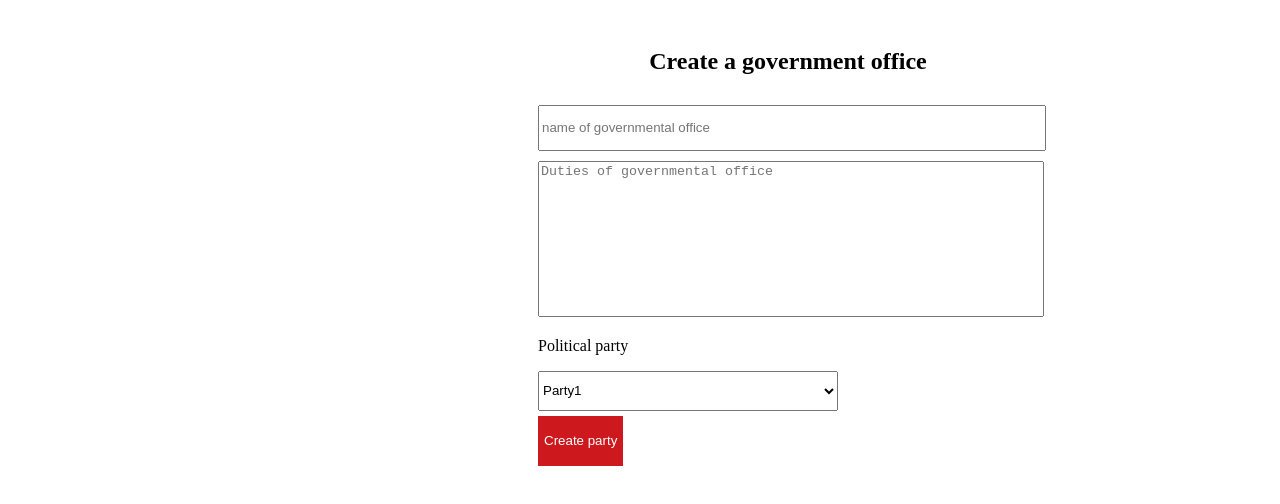
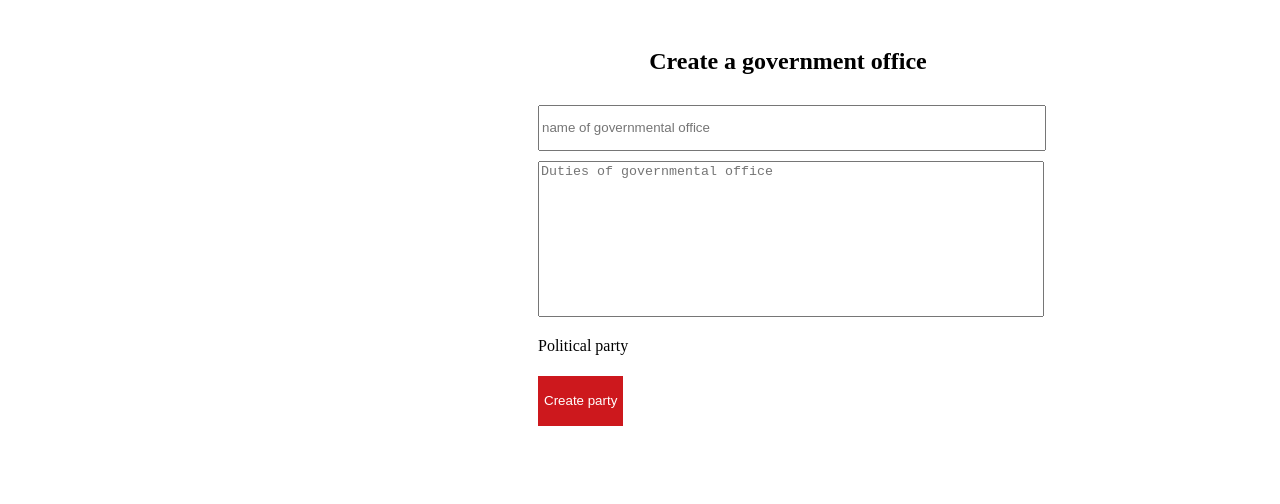
Before and after one commit to Paul-weqe/POLITICO, a plain HTML site: page admin-create-office.html in a window 1280 px wide. Shown: the part 102-606 px from the top of the page. Drawn offline with Linux system fonts and the light colour scheme.

Commit message:
[feature #163549643] edit the select field in the create-government-office

```diff
--- a/admin-create-office.html
+++ b/admin-create-office.html
@@ -29,11 +29,6 @@
                 <input type="text" placeholder="name of governmental office"/><br>
                 <textarea placeholder="Duties of governmental office"></textarea><br>
                 <p>Political party</p>
-                <select>
-                    <option value="Party1">Party1</option>
-                    <option value="Party2">Party2</option>
-                    <option value="Party3">Party3</option>
-                </select><br>
                 <button type="submit">Create party</button><br>
 
             </form>
--- a/css/styles.css
+++ b/css/styles.css
@@ -137,11 +137,6 @@ header li a {
     margin-top: 10px;
 }
 
-#create-office-form select {
-    height: 40px;
-    width: 300px;
-}
-
 #create-party-form * {
     margin-top: 2px;
 }
```
